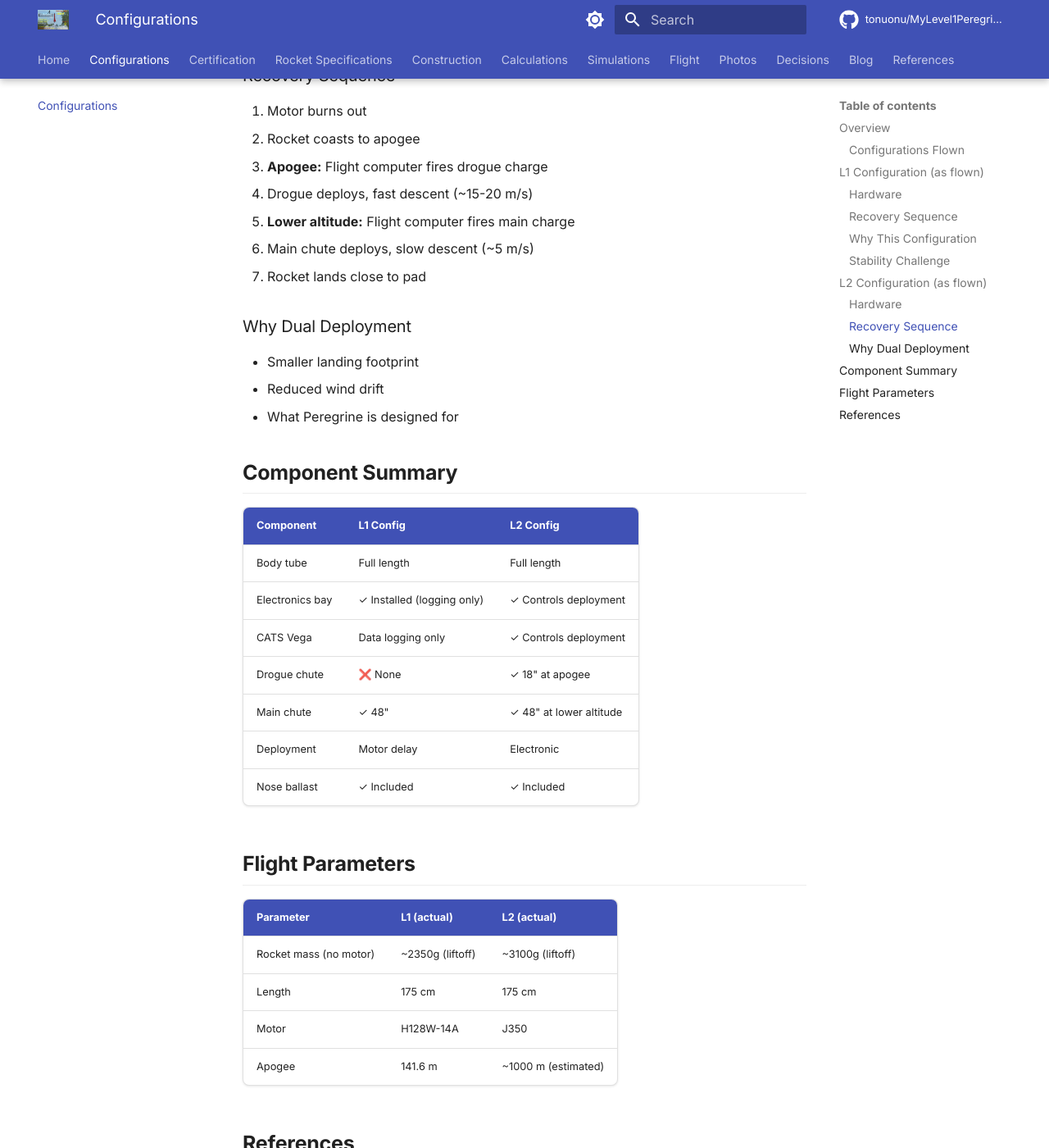
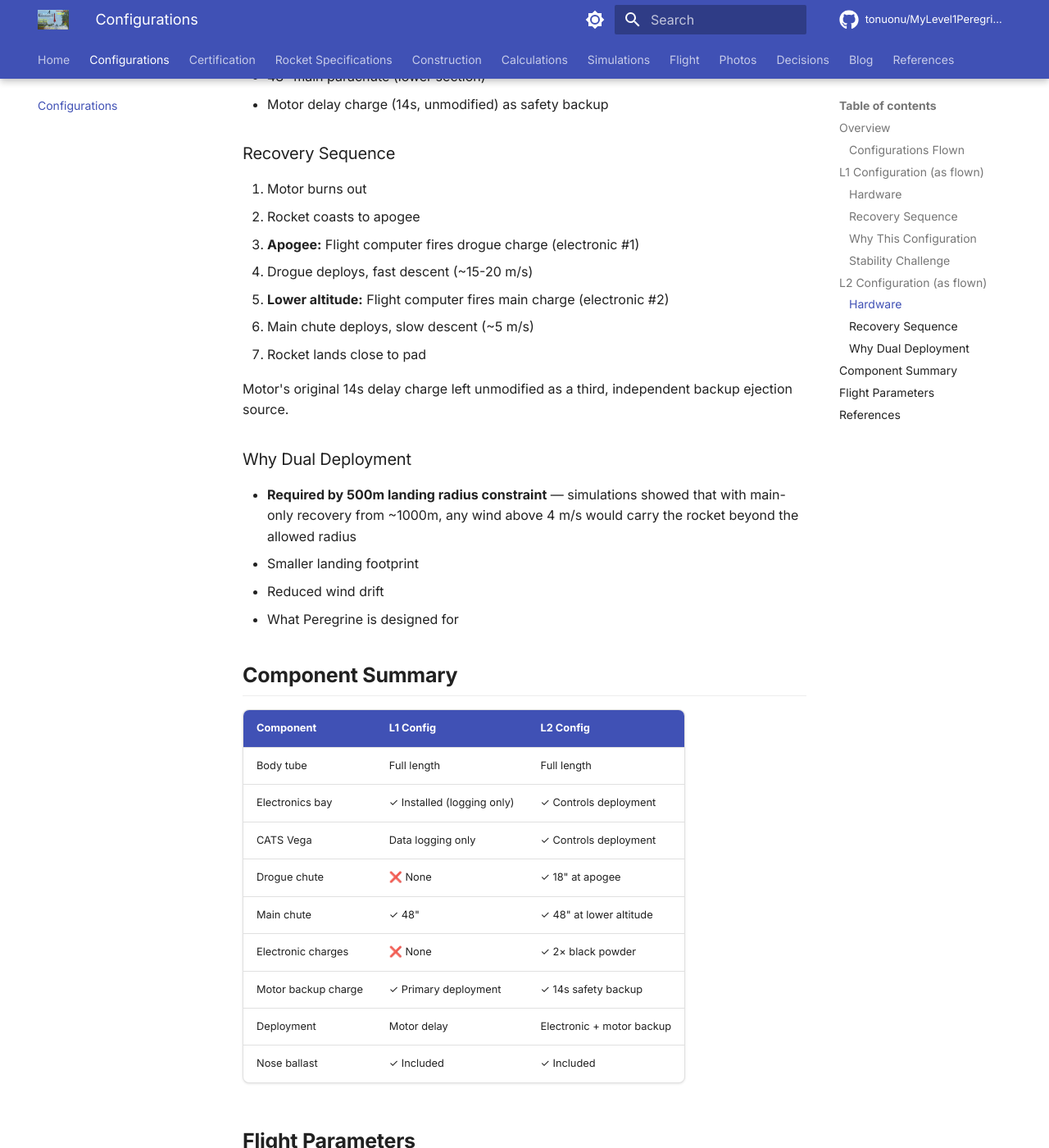
Before and after one commit to tonuonu/MyLevel1Peregrine, an MkDocs documentation site: the page built from docs/configurations.md, in a window 1280 px wide and 1400 px high, scrolled down 1848 px. Shown: the whole window at 82% size. Built offline with MkDocs 1.6.1 and Material for MkDocs 9.7.7, drawn with Linux system fonts in a browser that asks for light colours; comment, search, counter and statistics services are not loaded; some of the changed text lies outside the part shown.

Commit message:
Add 500m radius constraint, wind sims, triple-redundant ejection to configurations

```diff
--- a/docs/configurations.md
+++ b/docs/configurations.md
@@ -13,7 +13,7 @@ The Apogee Peregrine is designed for dual-deployment but can be flown in simplif
 | Level | Configuration | Recovery | Rocket Length |
 |-------|--------------|----------|---------------|
 | **L1** | Full length, no e-bay deployment | Motor ejection | 175 cm |
-| **L2** | Full length, dual deploy | Electronic dual-deploy | 175 cm |
+| **L2** | Full length, dual deploy | Electronic dual-deploy + motor backup | 175 cm |
 
 ## L1 Configuration (as flown)
 
@@ -50,17 +50,21 @@ Removing e-bay deployment function moves risk profile. See [OpenRocket Analysis]
 - CATS Vega flight computer controlling deployment
 - 18" drogue parachute (upper section)
 - 48" main parachute (lower section)
+- Motor delay charge (14s, unmodified) as safety backup
 
 ### Recovery Sequence
 1. Motor burns out
 2. Rocket coasts to apogee
-3. **Apogee:** Flight computer fires drogue charge
+3. **Apogee:** Flight computer fires drogue charge (electronic #1)
 4. Drogue deploys, fast descent (~15-20 m/s)
-5. **Lower altitude:** Flight computer fires main charge
+5. **Lower altitude:** Flight computer fires main charge (electronic #2)
 6. Main chute deploys, slow descent (~5 m/s)
 7. Rocket lands close to pad
 
+Motor's original 14s delay charge left unmodified as a third, independent backup ejection source.
+
 ### Why Dual Deployment
+- **Required by 500m landing radius constraint** — simulations showed that with main-only recovery from ~1000m, any wind above 4 m/s would carry the rocket beyond the allowed radius
 - Smaller landing footprint
 - Reduced wind drift
 - What Peregrine is designed for
@@ -74,7 +78,9 @@ Removing e-bay deployment function moves risk profile. See [OpenRocket Analysis]
 | CATS Vega | Data logging only | ✓ Controls deployment |
 | Drogue chute | ❌ None | ✓ 18" at apogee |
 | Main chute | ✓ 48" | ✓ 48" at lower altitude |
-| Deployment | Motor delay | Electronic |
+| Electronic charges | ❌ None | ✓ 2× black powder |
+| Motor backup charge | ✓ Primary deployment | ✓ 14s safety backup |
+| Deployment | Motor delay | Electronic + motor backup |
 | Nose ballast | ✓ Included | ✓ Included |
 
 ## Flight Parameters
```
